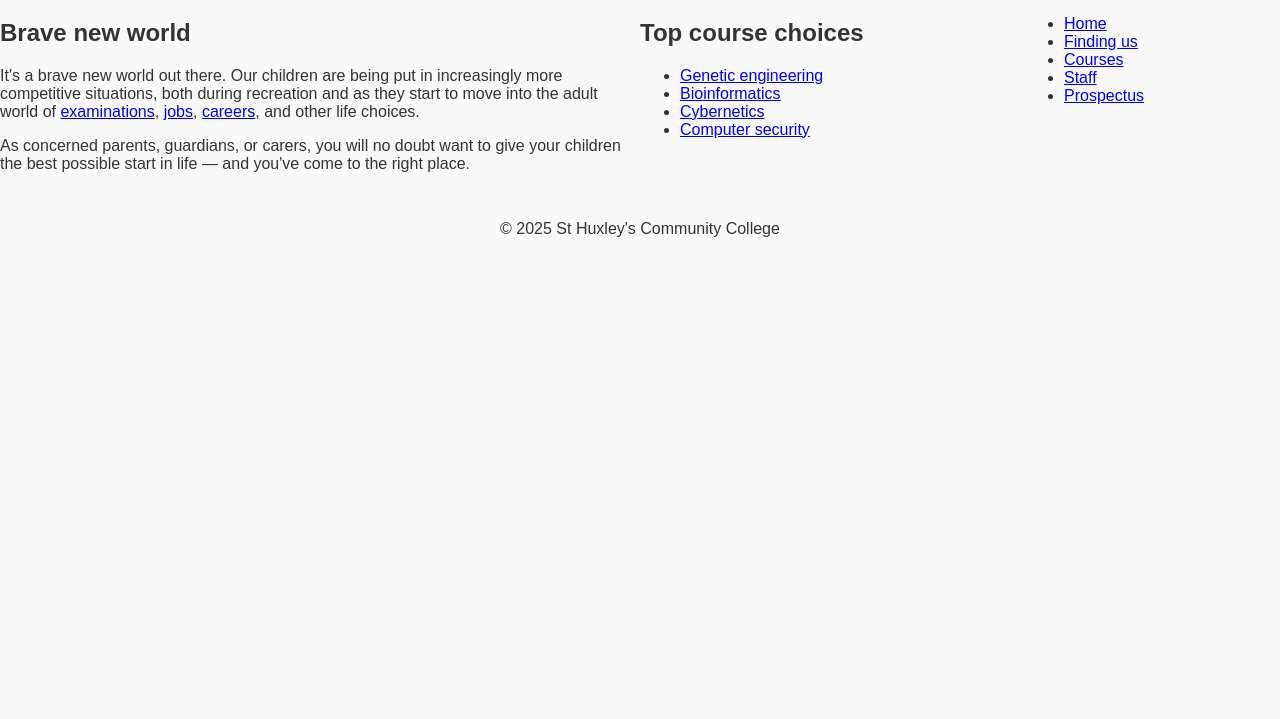
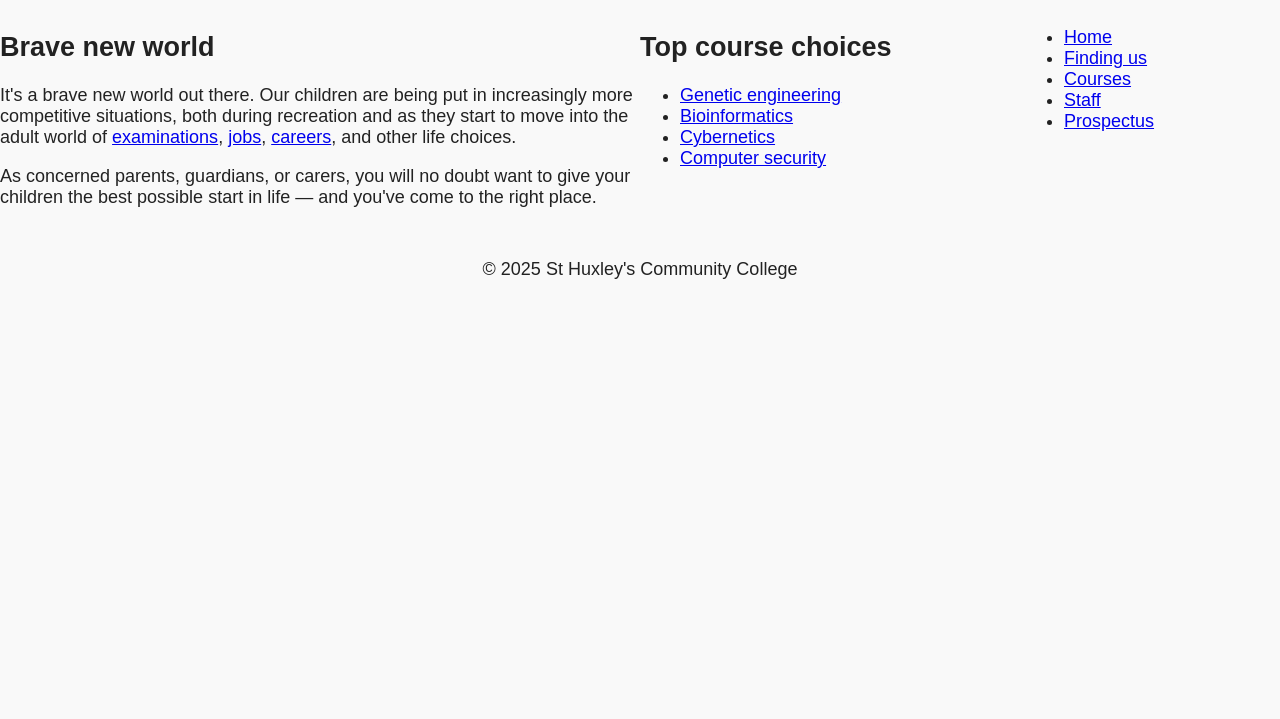
Before and after one commit to Idris-1205/INFT-1206-New, a plain HTML site: page Assignment 3/Assignment 3 part 3/index.html in a window 1280 px wide. Shown: the part 81-800 px from the top of the page. Drawn offline with Linux system fonts and the light colour scheme.

Commit message:
Commit
Improved accessibility and SEO with meta tags and better text contrast.

```diff
--- a/Assignment 3/Assignment 3 part 3/index.html
+++ b/Assignment 3/Assignment 3 part 3/index.html
@@ -7,9 +7,10 @@ Description: A homepage for St Huxley's Community College, showcasing academic p
 <html lang="en-US">
   <head>
     <meta charset="utf-8">
+    <meta name="description" content="Explore academic programs and opportunities at St Huxley's Community College, a place for future innovators.">
     <meta name="viewport" content="width=device-width">
     <title>St Huxley's Community College</title>
-    <link href="style.css" type="text/css" rel="stylesheet">
+    <link href="style.css" rel="stylesheet">
   </head>
   <body>
 
@@ -26,10 +27,10 @@ Description: A homepage for St Huxley's Community College, showcasing academic p
   <aside>
     <h2>Top course choices</h2>
     <ul>
-      <li><a href="#">Genetic engineering</a></li>
-      <li><a href="#">Bioinformatics</a></li>
-      <li><a href="#">Cybernetics</a></li>
-      <li><a href="#">Computer security</a></li>
+      <li><a href="#" aria-label="Learn more about Genetic Engineering">Genetic engineering</a></li>
+      <li><a href="#" aria-label="Learn more about Bioinformatics">Bioinformatics</a></li>
+      <li><a href="#" aria-label="Learn more about Cybernetics">Cybernetics</a></li>
+      <li><a href="#" aria-label="Learn more about Computer Security">Computer security</a></li>
     </ul>
   </aside>
 
--- a/Assignment 3/Assignment 3 part 3/style.css
+++ b/Assignment 3/Assignment 3 part 3/style.css
@@ -9,12 +9,13 @@ Description: CSS layout for St Huxley's Community College homepage, focusing on
 }
 
 body {
+  font-size: 18px;
   margin: 0 auto;
   min-width: 1000px;
   max-width: 1400px;
   font-family: Arial, sans-serif;
   background-color: #f9f9f9;
-  color: #333;
+  color: #222;
 }
 
 /* Layout */
```
